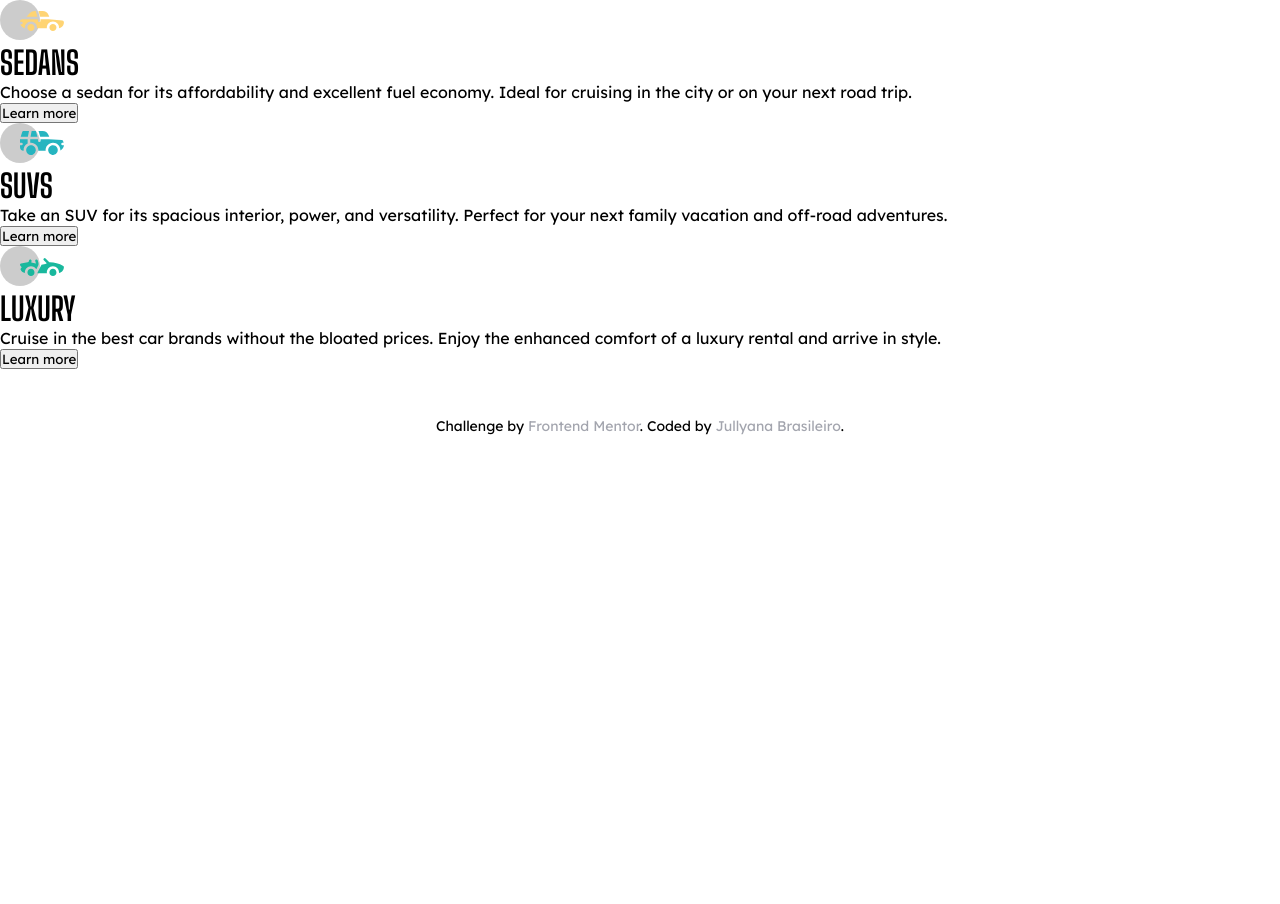
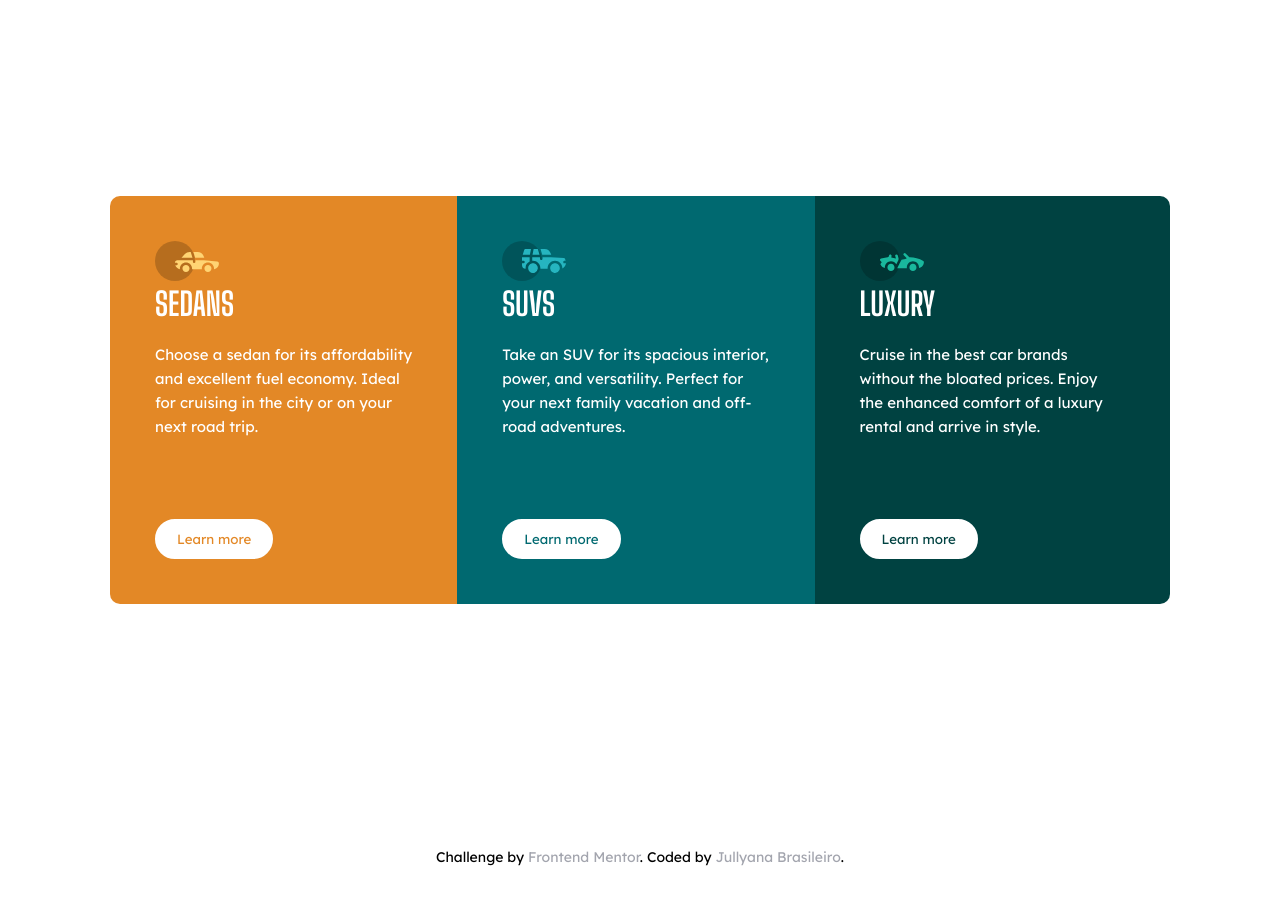
Before and after one commit to jullyanabrasileiro/frontend-mentor-challenges, a plain HTML site: page 007 - 3 column preview card component/index.html in a window 1280 px wide. Before the commit the page ends 800 px from the top, so only its background shows below. Drawn offline with Linux system fonts and the light colour scheme.

Commit message:
Frontend Mentor Challenges

```diff
--- a/007 - 3 column preview card component/index.html
+++ b/007 - 3 column preview card component/index.html
@@ -11,34 +11,34 @@
 <body>
 
   <div class="container">
-    <div class="card">
+    <div class="card bright-orange">
       <img src="images/icon-sedans.svg" alt="sedans icon">
       <h3>Sedans</h3>
       <p>
         Choose a sedan for its affordability and excellent fuel economy. Ideal for cruising in the city
         or on your next road trip.
       </p>
-      <button>Learn more</button>
+      <button class="btn">Learn more</button>
     </div>
 
-    <div class="card">
+    <div class="card dark-cyan">
       <img src="images/icon-suvs.svg" alt="suvs icon">
       <h3>SUVs</h3>
       <p>
         Take an SUV for its spacious interior, power, and versatility. Perfect for your next family vacation
         and off-road adventures.
       </p>
-      <button>Learn more</button>
+      <button class="btn">Learn more</button>
     </div>
 
-    <div class="card">
+    <div class="card very-dark-cyan">
       <img src="images/icon-luxury.svg" alt="luxury icon">
       <h3>Luxury</h3>
       <p>
         Cruise in the best car brands without the bloated prices. Enjoy the enhanced comfort of a luxury
         rental and arrive in style.
       </p>
-      <button>Learn more</button>
+      <button class="btn">Learn more</button>
     </div>
   </div>
 
--- a/007 - 3 column preview card component/style.css
+++ b/007 - 3 column preview card component/style.css
@@ -1,4 +1,10 @@
 @import url('https://fonts.googleapis.com/css2?family=Big+Shoulders+Display:wght@700&family=Lexend+Deca&display=swap');
+
+:root {
+    --bright-orange: hsl(31, 77%, 52%);
+    --dark-cyan: hsl(184, 100%, 22%);
+    --very-dark-cyan: hsl(179, 100%, 13%);
+}
 
 *{
     margin: 0;
@@ -16,8 +22,76 @@ h3 {
     font-size: 2rem;
 }
 
+p {
+    font-size: 15px;
+    line-height: 1.6;
+}
+
+.btn {
+    background-color: #fff;
+    border: 2px solid #fff;
+    border-radius: 30px;
+    padding: 10px 20px;
+    cursor: pointer;
+    transition: all 0.4s ease-in-out;
+}
+
+.btn:hover {
+    background-color: transparent;
+    color: #fff;
+}
+
 body, button {
     font-family: "Lexend Deca", sans-serif;
+}
+
+.bright-orange{
+    background-color: var(--bright-orange);
+    color: #fff;
+    border-radius: 10px 10px 0 0;
+}
+
+.bright-orange .btn {
+    color: var(--bright-orange);
+}
+
+.dark-cyan {
+    background-color: var(--dark-cyan);
+    color: #fff;
+}
+
+.dark-cyan .btn {
+    color: var(--dark-cyan);
+}
+
+.very-dark-cyan .btn {
+    color: var(--very-dark-cyan);
+}
+
+.very-dark-cyan {
+    background-color: var(--very-dark-cyan);
+    color: #fff;
+    border-radius: 0 0 10px 10px;
+}
+
+.container {
+    padding: 20px;
+}
+
+.card {
+    padding: 30px;
+}
+
+.card img {
+    margin-bottom: 205x;
+}
+
+.card h3 {
+    margin-bottom: 20px;
+}
+
+.card p {
+    margin-bottom: 30px;
 }
 
 .attribution {
@@ -29,3 +103,36 @@ body, button {
     text-decoration: none;
     color: hsl(229, 6%, 66%);
 }
+
+@media (min-width: 992px) {
+    .container {
+        display: flex;
+        align-items: center;
+        justify-content: center;
+        min-height: 100vh;
+        max-width: 900px;
+        margin: auto;
+    }
+
+    .bright-orange{
+        border-radius: 10px 0 0 10px;
+    }
+
+    .very-dark-cyan{
+        border-radius: 0 10px 10px 0;
+    }
+
+    .card {
+        padding: 45px;
+    }
+
+    .card p {
+        margin-bottom: 80px;
+    }
+}
+
+@media (min-width: 1280px) {
+    .container {
+        max-width: 1100px;
+    }
+}
```
